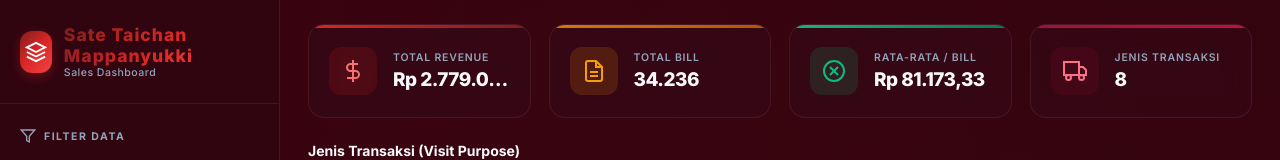
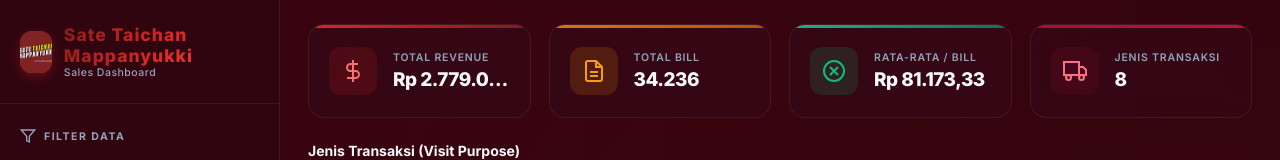
Before and after one commit to MAliefRuslan/Dashboard_STM, a plain HTML site: page index.html in a window 1280 px wide. Shown: the top 160 px of the page. Drawn offline with nearby package versions, Linux system fonts and the light colour scheme.

Commit message:
Update logo to image

```diff
--- a/index.html
+++ b/index.html
@@ -18,11 +18,7 @@
       <div class="sidebar-header">
         <div class="logo">
           <div class="logo-icon">
-            <svg viewBox="0 0 24 24" fill="none" stroke="currentColor" stroke-width="2">
-              <path d="M12 2L2 7l10 5 10-5-10-5z"/>
-              <path d="M2 17l10 5 10-5"/>
-              <path d="M2 12l10 5 10-5"/>
-            </svg>
+            <img src="logo.jpeg" class="logo-img" alt="Logo">
           </div>
           <div class="logo-text">
             <span class="logo-title">Sate Taichan Mappanyukki</span>
--- a/style.css
+++ b/style.css
@@ -144,10 +144,11 @@
   box-shadow: 0 4px 12px rgba(220, 38, 38, 0.3);
 }
 
-.logo-icon svg {
-  width: 22px;
-  height: 22px;
-  color: white;
+.logo-img {
+  width: 100%;
+  height: 100%;
+  object-fit: cover;
+  border-radius: inherit;
 }
 
 .logo-text {
```
Also changed, not shown: logo.jpeg (added), 1 other file.
